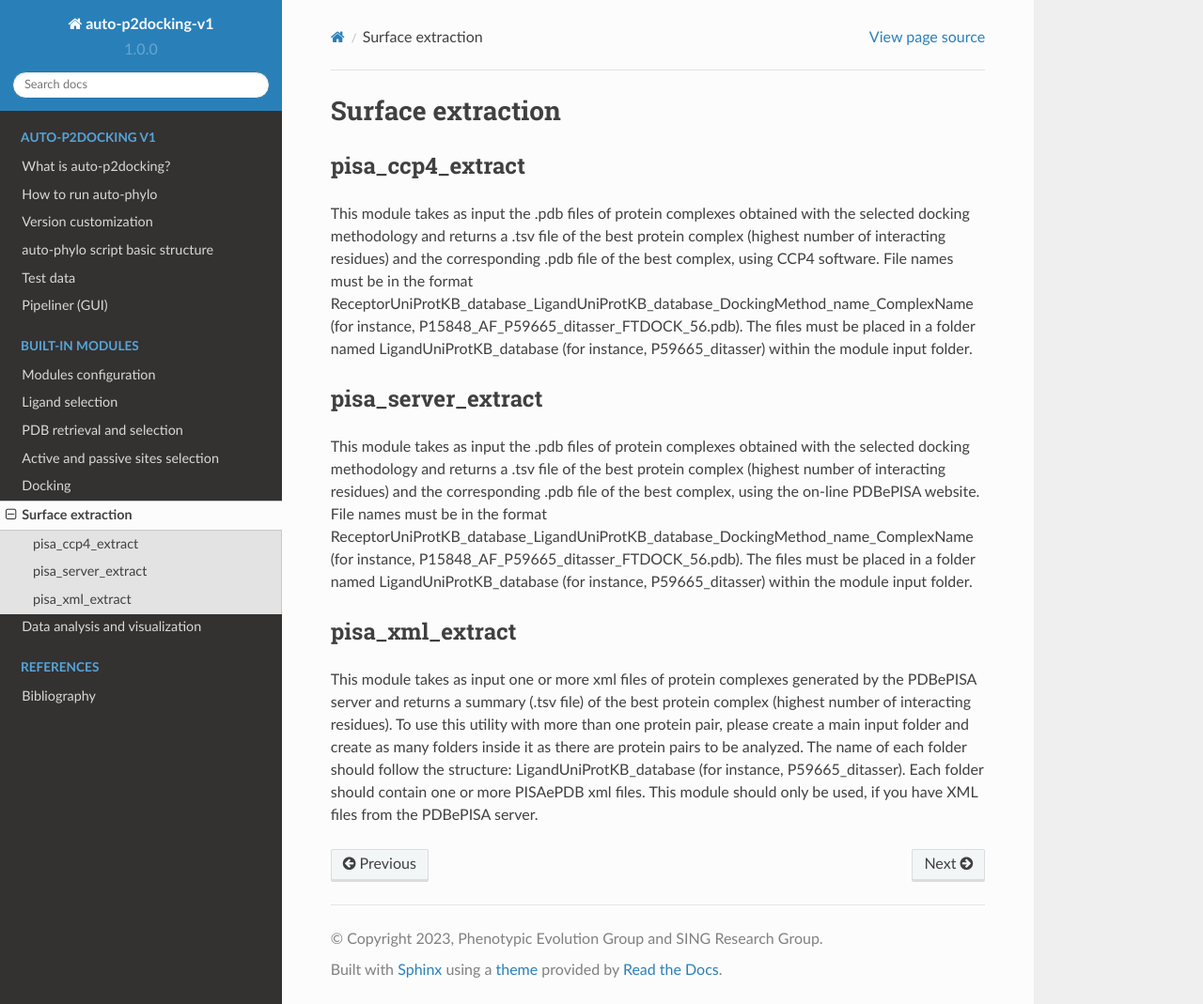
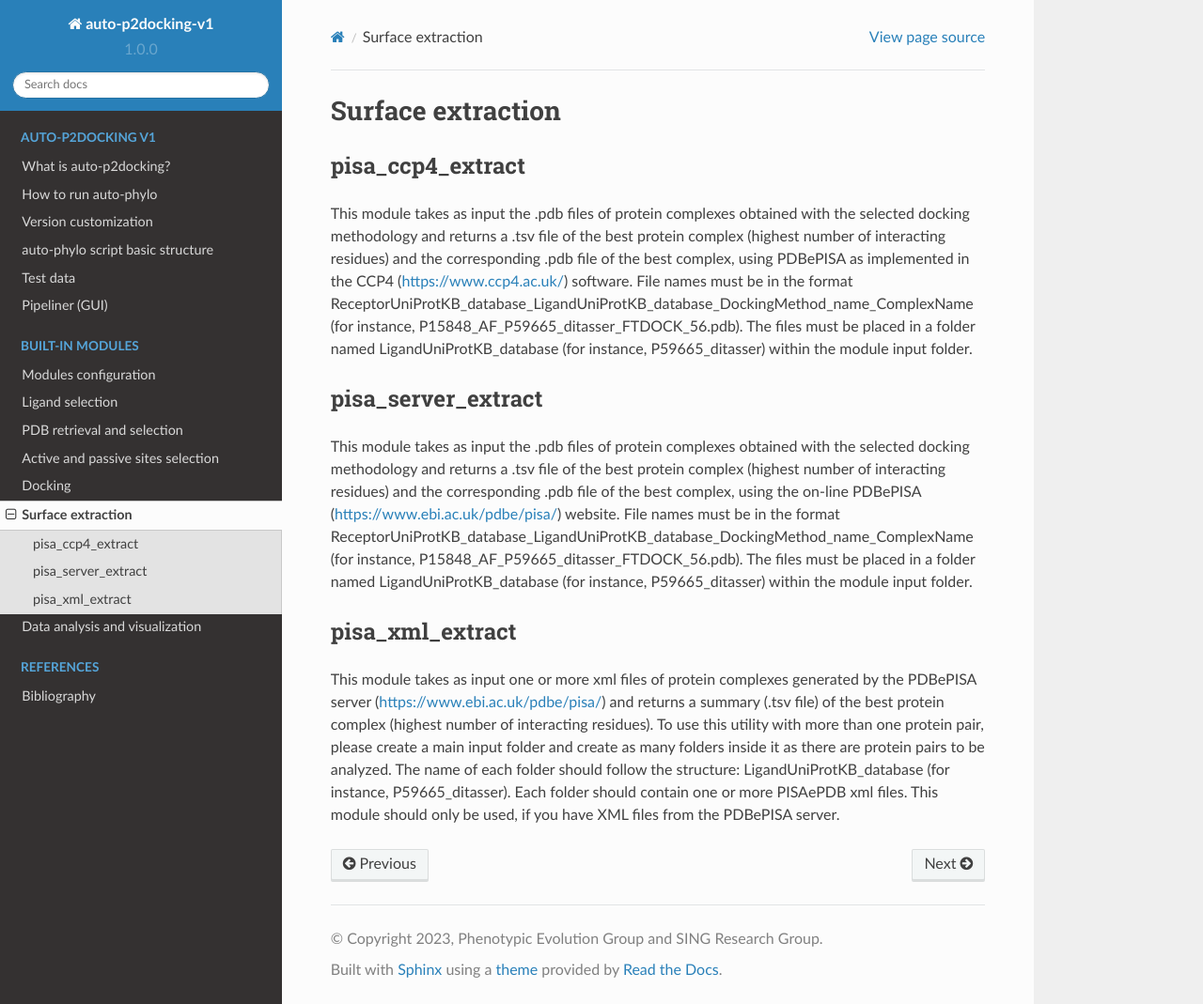
Before and after one commit to pegi3s/auto-p2docking-docs, a Sphinx documentation site: the page built from source/modules_5_surface_extraction.rst, in a window 1280 px wide and 1069 px high. Shown: the whole window at 94% size. Built offline with Sphinx 7.4.7 and the Read the Docs theme 2.0.0, drawn with Linux system fonts in a browser that asks for light colours; some of the changed lines change nothing that is shown.

Commit message:
Update modules_5_surface_extraction.rst

```diff
--- a/source/modules_5_surface_extraction.rst
+++ b/source/modules_5_surface_extraction.rst
@@ -6,7 +6,7 @@ pisa_ccp4_extract
 
 This module takes as input the .pdb files of protein complexes obtained with the selected docking methodology and
 returns a .tsv file of the best protein complex (highest number of interacting residues) and the corresponding .pdb
-file of the best complex, using CCP4 software. File names must be in the format
+file of the best complex, using PDBePISA as implemented in the CCP4 (https://www.ccp4.ac.uk/) software. File names must be in the format
 ReceptorUniProtKB_database_LigandUniProtKB_database_DockingMethod_name_ComplexName (for instance, P15848_AF_P59665_ditasser_FTDOCK_56.pdb).
 The files must be placed in a folder named LigandUniProtKB_database (for instance, P59665_ditasser) within
 the module input folder.
@@ -16,7 +16,7 @@ pisa_server_extract
 
 This module takes as input the .pdb files of protein complexes obtained with the selected docking methodology and returns a .tsv file of
 the best protein complex (highest number of interacting residues) and the corresponding .pdb file of the best complex, using the on-line
-PDBePISA website. File names must be in the format
+PDBePISA (https://www.ebi.ac.uk/pdbe/pisa/) website. File names must be in the format
 ReceptorUniProtKB_database_LigandUniProtKB_database_DockingMethod_name_ComplexName (for instance, P15848_AF_P59665_ditasser_FTDOCK_56.pdb).
 The files must be placed in a folder named LigandUniProtKB_database (for instance, P59665_ditasser) within
 the module input folder.
@@ -25,7 +25,7 @@ the module input folder.
 pisa_xml_extract
 -----------
 
-This module takes as input one or more xml files of protein complexes generated by the PDBePISA server and returns a summary (.tsv file)
+This module takes as input one or more xml files of protein complexes generated by the PDBePISA server (https://www.ebi.ac.uk/pdbe/pisa/) and returns a summary (.tsv file)
 of the best protein complex (highest number of interacting residues). To use this utility with more than one protein pair, please
 create a main input folder and create as many folders inside it as there are protein pairs to be analyzed. The name of each folder should follow
 the structure: LigandUniProtKB_database (for instance, P59665_ditasser). Each folder should contain one or more PISAePDB xml files.
```
